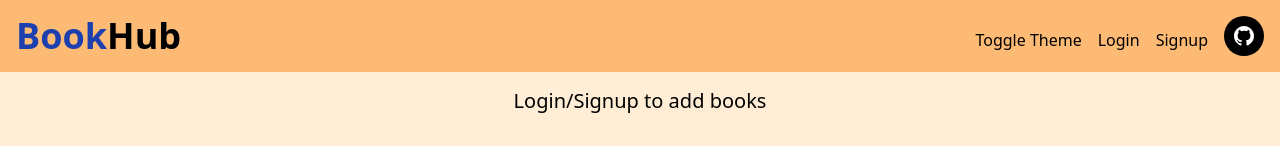
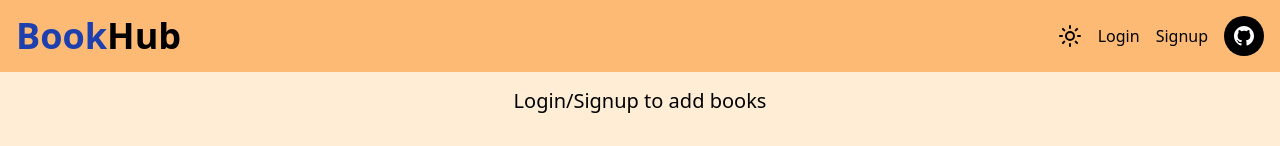
Before and after one commit to Sundaram-Katare/BookHub, a React (Vite) app in the folder client/: page / in a window 1280 px wide. Shown: the top 146 px of the page. Built offline with nearby package versions, Linux system fonts and the light colour scheme; no server answers.

Commit message:
added darkMode icon Co-authored-by: nafees <nafees92120k@gmail.com>

```diff
--- a/client/src/components/Navbar.jsx
+++ b/client/src/components/Navbar.jsx
@@ -5,11 +5,13 @@ import LogoutModal from "./LogoutModal";
 import toast from "react-hot-toast";
 import Logo from "./Logo";
 import { useState } from "react";
+import { Sun,Moon } from 'lucide-react';
+import { useDark } from "../context/DarkMode";
 const Navbar = ({ toggleDarkMode }) => {
   const { user, logout } = useAuth();
   const navigate = useNavigate();
   const [showLogoutModal, setShowLogoutModal] = useState(false);
-
+  const { darkMode } = useDark();
   const handleLogoutClick = () => {
     setShowLogoutModal(true);
   };
@@ -29,7 +31,7 @@ const Navbar = ({ toggleDarkMode }) => {
     <>
       <nav className="bg-orange-300 dark:bg-neutral-600 p-4 flex justify-between">
         <Logo classname={"font-extrabold text-blue-800 text-4xl"} />
-        <div className="space-x-4 text-black dark:text-white">
+        <div className="space-x-4 text-black dark:text-white flex items-center">
           {user ? (
             <>
               <Link
@@ -50,8 +52,8 @@ const Navbar = ({ toggleDarkMode }) => {
             </>
           ) : (
             <>
-              <button onClick={toggleDarkMode} className="text-md">
-                Toggle Theme
+              <button onClick={toggleDarkMode} className="text-md ">
+              {darkMode ? <Moon/> : <Sun/>}
               </button>
               <Link to="/login" className="text-black dark:text-white">
                 Login
```
